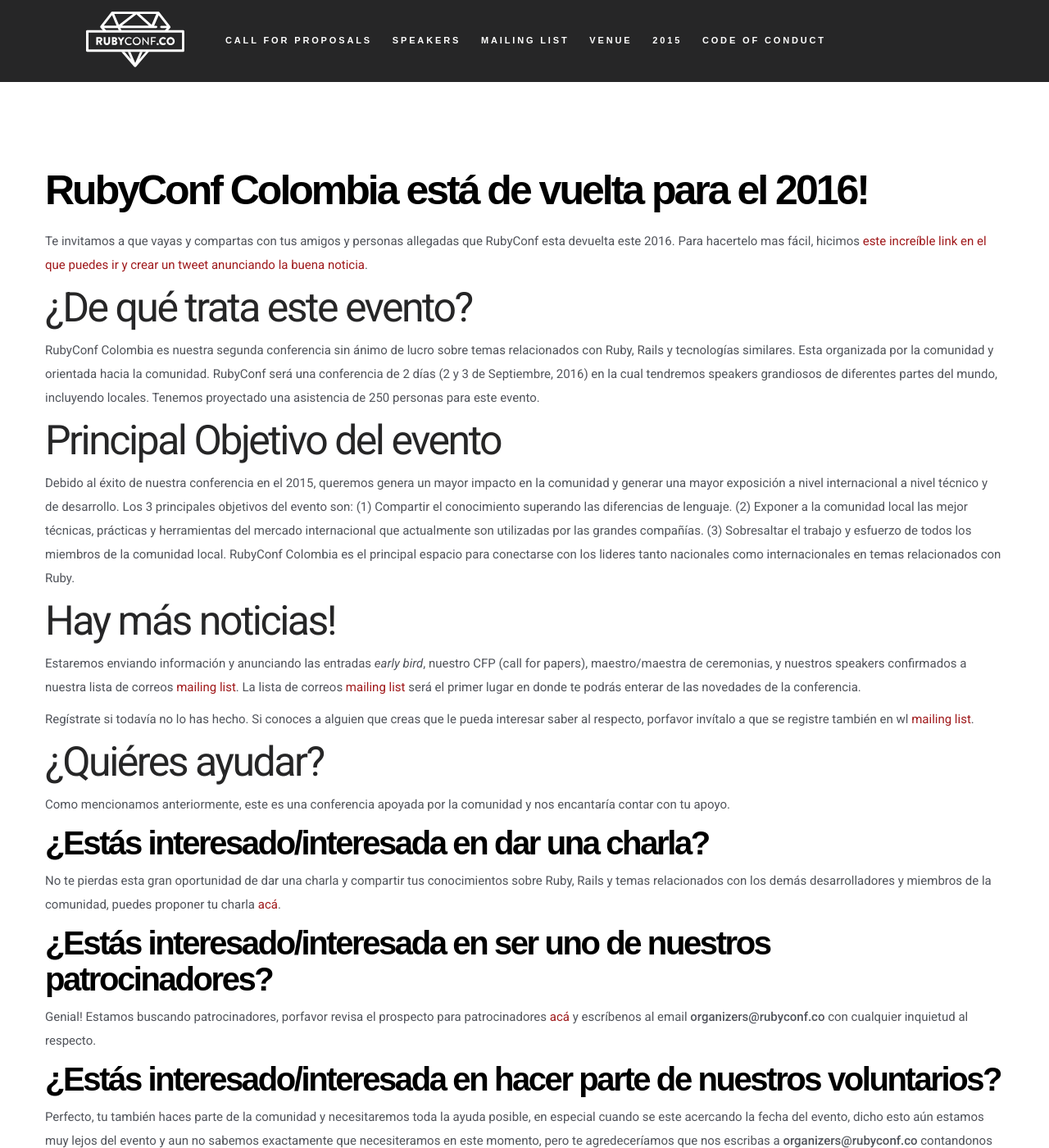
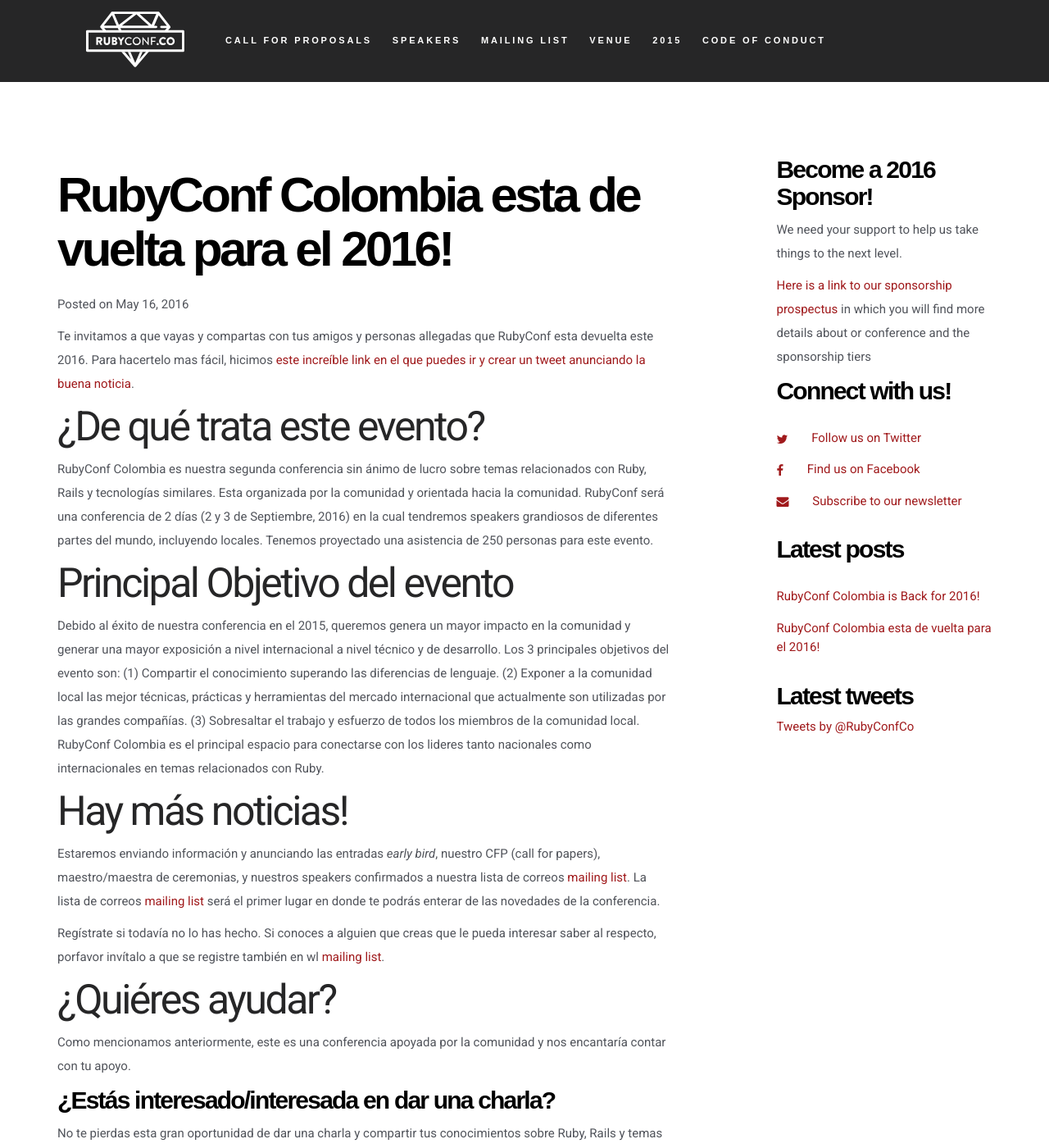
Before and after one commit to RubyConfCo/2016-rubyconfco.github.io, a Jekyll site: the page built from blog/_posts/2016-05-16-rubyconf-colombia-esta-de-vuelta.md, in a window 1280 px wide and 1400 px high. Shown: the whole window at 82% size. Built offline with Jekyll 4.4.1, drawn with Linux system fonts in a browser that asks for light colours; some web fonts are replaced; a script that is not in the unit is left out; comment, search, counter and statistics services are not loaded.

Commit message:
Add RubyConfCo Blog

```diff
--- /dev/null
+++ b/_includes/blog_sidebar.html
@@ -0,0 +1,45 @@
+<aside {% if page.current == 'blog' %} class="sidebar-blog"{% else %} class="sidebar-blog" {% endif %}>
+  <!-- <div class="scribble10"></div> -->
+
+  <!-- <section>
+    <h5  class="l-sidebar__heading">Please donate!</h5>
+    <p>In order to make this happen we need your help. Please consider donating:</p>
+    <p class="custom-donation">
+      <input type="number" id="custom-donation-amount" placeholder="75.00 $" min="0 " step="25.00"/>
+      <a href="#" class="donate-button donate-button-small button" data-custom="true" data-name="Custom">
+        Donate<i class="icon-star-white"></i>
+      </a>
+    </p>
+    <p>Or find out more about <a href="/campaign">our campaign</a>!</p>
+  </section> -->
+
+  <div class="sidebar-content border">
+    <h5  class="l-sidebar__heading">Become a 2016 Sponsor!</h5>
+    <p>We need your support to help us take things to the next level.</p>
+    <p><a href="/pdf/rubyconf_2016.pdf">Here is a link to our sponsorship prospectus</a> in which you will find more details about or conference and the sponsorship tiers</p>
+  </div>
+
+  <div class="sidebar-content">
+    <h5  class="l-sidebar__heading">Connect with us!</h5>
+    <ul class="list list--none">
+      <li><a href="https://twitter.com/RubyConfCo" target="_blank"><i class="fa fa-twitter"></i> Follow us on Twitter</a></li>
+      <li><a href="https://www.facebook.com/RubyConfCo" target="_blank"><i class="fa fa-facebook"></i> Find us on Facebook</a></li>
+      <li><a href="http://rubyconf.us11.list-manage.com/subscribe/post?u=7b7c2e5ead7427750ced71f09&id=8d4ffd72a9" target="_blank"><i class="fa fa-envelope"></i> Subscribe to our newsletter</a></li>
+    </ul>
+  </div>
+
+  <div class="sidebar-content">
+    <h5 class="l-sidebar__heading">Latest posts</h5>
+    <ul class="list list--none list--archive">
+      {% for post in site.posts offset: 0 limit: 5 %}
+        <li><a href="{{ post.url }}">{{ post.title }}</a></li>
+      {% endfor %}
+    </ul>
+  </div>
+  <section>
+    <h5  class="l-sidebar__heading">Latest tweets</h5>
+    <div class="twitter">
+      <a class="twitter-timeline" href="https://twitter.com/RubyConfCo" data-widget-id="732344975820722176">Tweets by @RubyConfCo</a>
+      <script>!function(d,s,id){var js,fjs=d.getElementsByTagName(s)[0],p=/^http:/.test(d.location)?'http':'https';if(!d.getElementById(id)){js=d.createElement(s);js.id=id;js.src=p+"://platform.twitter.com/widgets.js";fjs.parentNode.insertBefore(js,fjs);}}(document,"script","twitter-wjs");</script>
+    </div>
+  </section>
--- a/_includes/footer.html
+++ b/_includes/footer.html
@@ -1,6 +1,6 @@
 <section class="footer">
   <div>
-    <img src="img/backgrounds/skyline.svg">
+    <img src="/img/backgrounds/skyline.svg">
   </div>
 
     <div class="footer-base">
--- /dev/null
+++ b/_layouts/blog.html
@@ -0,0 +1,35 @@
+<!DOCTYPE html>
+<html>
+
+  {% include head.html %}
+
+  <body>
+
+    {% include index/menu.html %}
+
+    <section class="section">
+      <div class="container">
+        <div class="row">
+          <div class="col-md-8">
+            {{ content }}
+          </div>
+
+          <div class="col-md-3 col-md-offset-1 hidden-sm">
+            {% include blog_sidebar.html %}
+          </div>
+        </div>
+      </div>
+    </section>
+
+    {% include footer.html %}
+    <!--[if lt IE 9]>
+      <script type="text/javascript" src="/js/jquery-1.11.3.min.js?ver=1"></script>
+    <![endif]-->
+    <!--[if (gte IE 9) | (!IE)]><!-->
+      <script type="text/javascript" src="/js/jquery-2.1.4.min.js?ver=1"></script>
+    <!--<![endif]-->
+
+    <script type="text/javascript" src="/js/bootstrap.min.js"></script>
+  </body>
+
+</html>
--- a/_layouts/post.html
+++ b/_layouts/post.html
@@ -1,15 +1,11 @@
 ---
-layout: default
+layout: blog
 ---
-<article class="post" itemscope itemtype="http://schema.org/BlogPosting">
 
-  <header class="post-header">
-    <h1 class="post-title" itemprop="name headline">{{ page.title }}</h1>
-    <p class="post-meta"><time datetime="{{ page.date | date_to_xmlschema }}" itemprop="datePublished">{{ page.date | date: "%b %-d, %Y" }}</time>{% if page.author %} • <span itemprop="author" itemscope itemtype="http://schema.org/Person"><span itemprop="name">{{ page.author }}</span></span>{% endif %}</p>
-  </header>
 
-  <div class="post-content" itemprop="articleBody">
-    {{ content }}
-  </div>
-
+<article>
+<h1>{{ page.title }}</h1>
+  <p class='meta'>
+    Posted on <time datetime="{{ page.created_at | date: "%Y-%m-%dT%H:%M:%S%z"  }}">{{ page.created_at | date: "%B %-d, %Y" }}</time></p>
+  {{ content }}
 </article>
--- a/_posts/2016-05-13-rubyconf-colombia-esta-de-vuelta.md
+++ b/blog/_posts/2016-05-16-rubyconf-colombia-esta-de-vuelta.md
@@ -1,13 +1,14 @@
 ---
-layout: default
+layout: post
 title: RubyConf Colombia esta de vuelta para el 2016!
+permalink: blog/rubyconf_colombia_esta_de_vuelta
+current: blog
+created_at: Mon May 16 2016
 ---
 
-## RubyConf Colombia está de vuelta para el 2016!
-
-  Te invitamos a que vayas y compartas con tus amigos y personas allegadas que
-  RubyConf esta devuelta este 2016. Para hacertelo mas fácil, hicimos
-  [este increíble link en el que puedes ir y crear un tweet anunciando la buena noticia](https://twitter.com/home?status=I%20just%20found%20out%20that%20%40rubyconfco%20is%20going%20to%20be%20on%20September%202th%20and%203th%2C%202016%20in%20Medellin%2C%20Colombia%21%20http%3A%2F%2Fwww.rubyconf.co%2F).
+Te invitamos a que vayas y compartas con tus amigos y personas allegadas que
+RubyConf esta devuelta este 2016. Para hacertelo mas fácil, hicimos
+[este increíble link en el que puedes ir y crear un tweet anunciando la buena noticia](https://twitter.com/home?status=I%20just%20found%20out%20that%20%40rubyconfco%20is%20going%20to%20be%20on%20September%202th%20and%203th%2C%202016%20in%20Medellin%2C%20Colombia%21%20http%3A%2F%2Fwww.rubyconf.co%2F).
 
 ### ¿De qué trata este evento?
 
@@ -50,21 +51,21 @@
   Como mencionamos anteriormente, este es una conferencia apoyada por la
   comunidad y nos encantaría contar con tu apoyo.
 
-#### ¿Estás interesado/interesada en dar una charla?
+##### ¿Estás interesado/interesada en dar una charla?
 
   No te pierdas esta gran oportunidad de dar una charla y compartir tus
   conocimientos sobre Ruby, Rails y temas relacionados con los demás
   desarrolladores y miembros de la comunidad, puedes proponer tu charla
   [acá](https://www.papercall.io/rubyconfco-2016).
 
-#### ¿Estás interesado/interesada en ser uno de nuestros patrocinadores?
+##### ¿Estás interesado/interesada en ser uno de nuestros patrocinadores?
 
   Genial! Estamos buscando patrocinadores, porfavor revisa el prospecto para
   patrocinadores [acá](http://www.rubyconf.co/assets/rubyconf_2016.pdf) y
   escríbenos al email **organizers@rubyconf.co** con cualquier inquietud al
   respecto.
 
-#### ¿Estás interesado/interesada en hacer parte de nuestros voluntarios?
+##### ¿Estás interesado/interesada en hacer parte de nuestros voluntarios?
 
   Perfecto, tu también haces parte de la comunidad y necesitaremos toda la ayuda
   posible, en especial cuando se este acercando la fecha del evento, dicho esto
```
Also changed, not shown: blog/_posts/2016-05-16-rubyconf-colombia-is-back.md (renamed from _posts/2016-05-13-rubyconf-colombia-is-back.md, +10 -8 lines), blog/index.html (added, +20 -0 lines).
